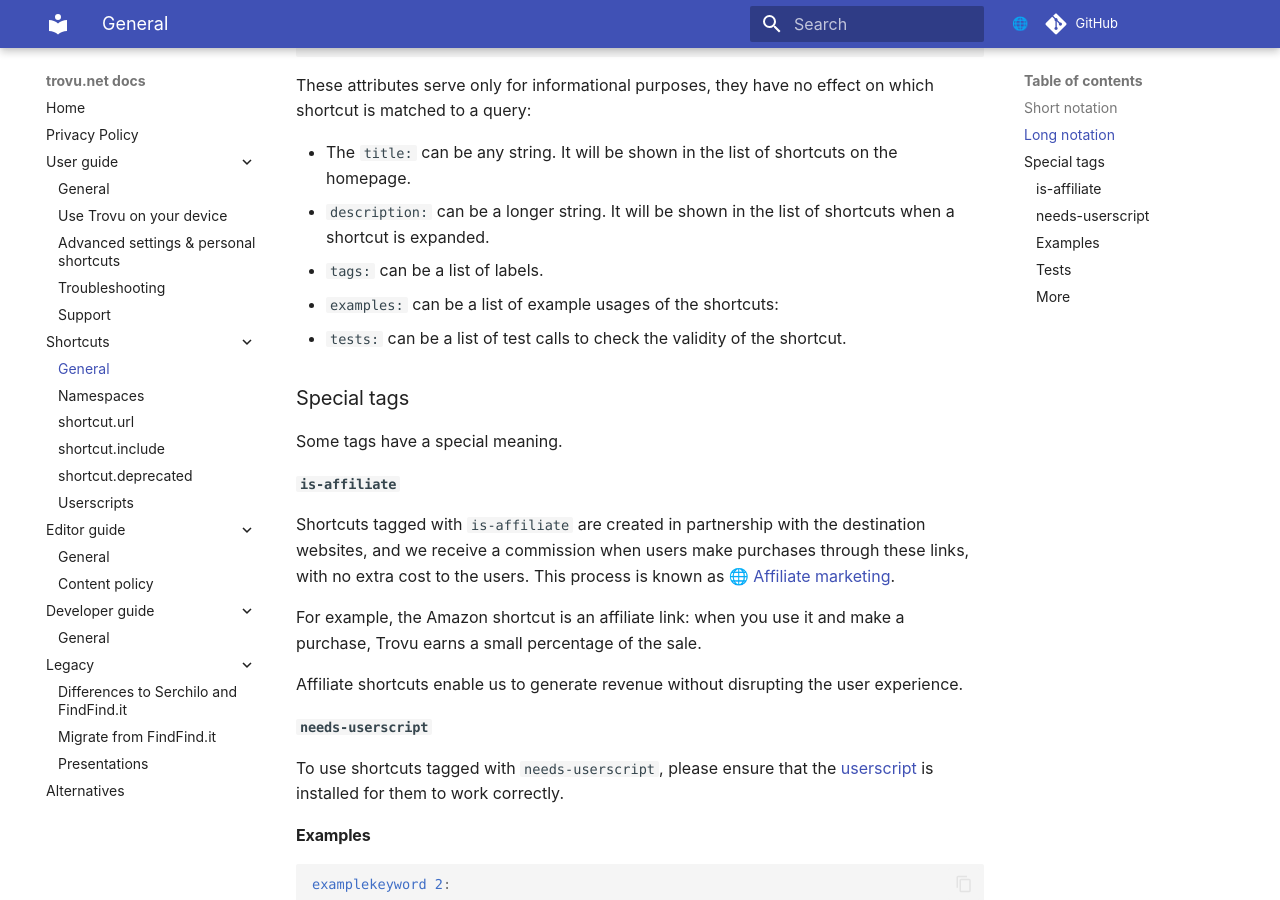
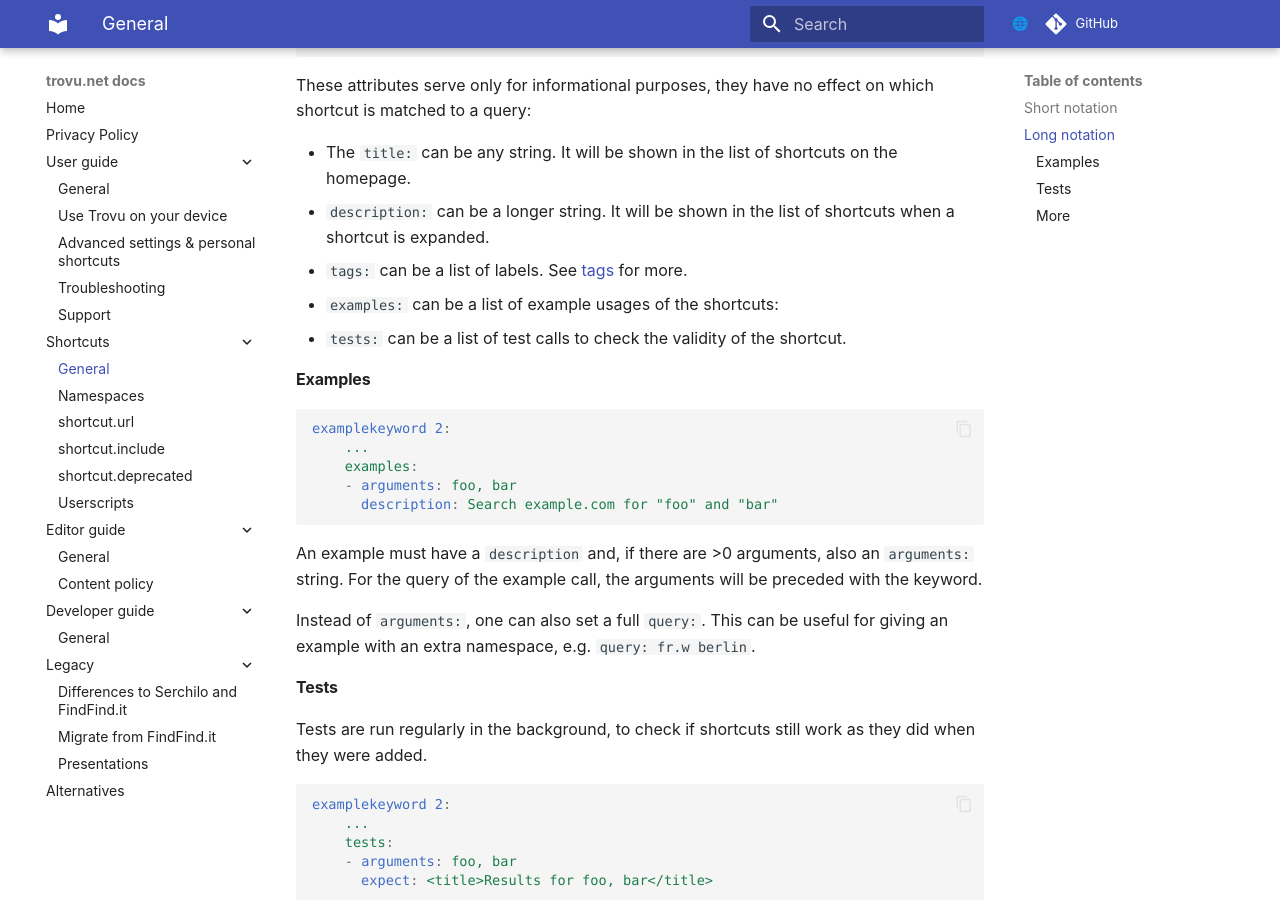
Before and after one commit to trovu/trovu, an MkDocs documentation site: the page built from docs/shortcuts/index.md, in a window 1280 px wide and 900 px high, scrolled down 937 px. Built offline with MkDocs 1.6.1 and Material for MkDocs 9.7.7, drawn with Linux system fonts in a browser that asks for light colours; comment, search, counter and statistics services are not loaded.

Commit message:
Outsource tags.

```diff
--- a/docs/shortcuts/index.md
+++ b/docs/shortcuts/index.md
@@ -44,25 +44,9 @@
 
 -   The `title:` can be any string. It will be shown in the list of shortcuts on the homepage.
 -   `description:` can be a longer string. It will be shown in the list of shortcuts when a shortcut is expanded.
--   `tags:` can be a list of labels.
+-   `tags:` can be a list of labels. See [tags](tags.md) for more.
 -   `examples:` can be a list of example usages of the shortcuts:
 -   `tests:` can be a list of test calls to check the validity of the shortcut.
-
-### Special tags
-
-Some tags have a special meaning.
-
-#### `is-affiliate`
-
-Shortcuts tagged with `is-affiliate` are created in partnership with the destination websites, and we receive a commission when users make purchases through these links, with no extra cost to the users. This process is known as [Affiliate marketing](https://en.wikipedia.org/wiki/Affiliate_marketing).
-
-For example, the Amazon shortcut is an affiliate link: when you use it and make a purchase, Trovu earns a small percentage of the sale.
-
-Affiliate shortcuts enable us to generate revenue without disrupting the user experience.
-
-#### `needs-userscript`
-
-To use shortcuts tagged with `needs-userscript`, please ensure that the [userscript](userscripts.md) is installed for them to work correctly.
 
 #### Examples
 
```
Also changed, not shown: docs/shortcuts/tags.md (added, +19 -0 lines).
